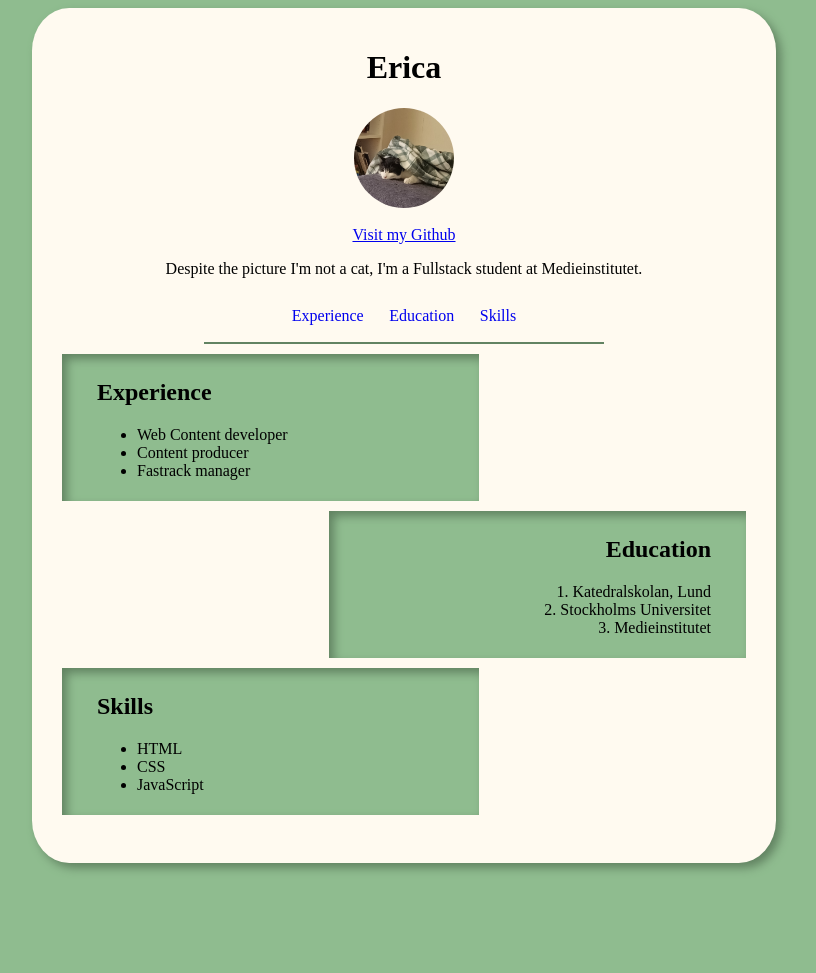
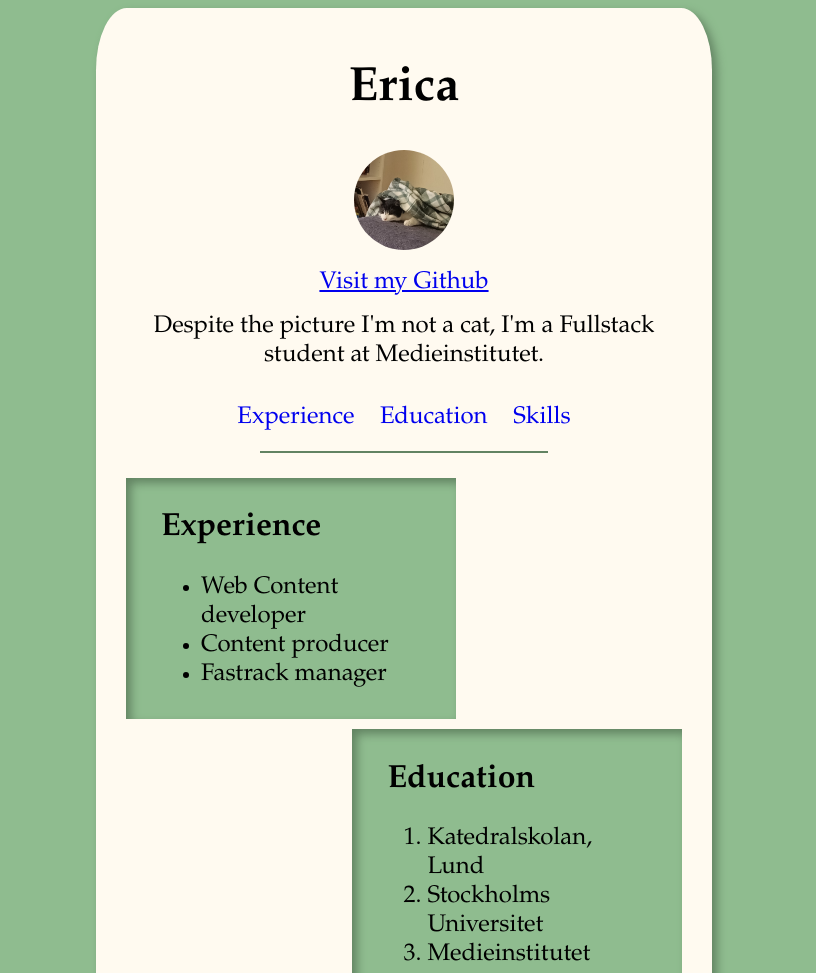
Before and after one commit to erica-f/my-profile, a plain HTML site: page index.html in a window 1280 px wide. Shown: the top 973 px of the page, without its empty margins (236-1052 px from the left). Before the commit the page ends 889 px from the top, so only its background shows below. Drawn offline with Linux system fonts and the light colour scheme.

Commit message:
Updated flexbox, added fade, changed font

```diff
--- a/css/style.css
+++ b/css/style.css
@@ -1,68 +1,127 @@
 body {
-background-color:darkseagreen;
+    background-color: darkseagreen;
+    font-family: Garamond, serif;
 }
+
 h1 {
-    text-align:center;
+    text-align: center;
+    font-size: 6vh;
+}
+h2 {
+    font-size: 4vh;
 }
 a {
     display: block;
-    text-align:center;
+    text-align: center;
+    font-size: 3vh;
+}
+section {
+    font-size: 3vh;
 }
 img {
     margin: auto;
-    display:block;
+    display: block;
+}
+li {
+    font-size: 3vh;
 }
 
 #intro {
-    text-align:center;
+    text-align: center;
+    margin: 15px;
 }
+
 main {
-width: 55vw;
     margin: 0 auto;
     background-color: floralwhite;
     border-radius: 5%;
     border: 1px;
-padding:20px;
+    padding: 20px;
     box-shadow: 5px 5px 10px rgb(98, 131, 98);
 }
+
+/* Extra small devices (phones, 600px and down) */
+@media only screen and (max-width: 600px) {
+
+    main {
+        width: 90vw;
+    }
+}
+
+/* Small devices (portrait tablets and large phones, 600px and up) */
+@media only screen and (min-width: 600px) {
+    main {
+        width: 90vw;
+    }
+
+}
+
+/* Medium devices (landscape tablets, 768px and up) */
+@media only screen and (min-width: 768px) {
+    main {
+        width: 60vw;
+    }
+
+}
+
+/* Large devices (laptops/desktops, 992px and up) */
+@media only screen and (min-width: 992px) {
+    main {
+        width: 55vw;
+    }
+
+}
+
+/* Extra large devices (large laptops and desktops, 1200px and up) */
+@media only screen and (min-width: 1200px) {
+    main {
+        width: 45vw;
+    }
+}
+
 nav {
     display: flex;
     justify-content: center;
-    width: 400px;
-    margin: 0 auto;
+    width: 50%;
+    margin: 20px auto;
     border-bottom: solid 2px rgb(98, 131, 98);
+    font-size: 3.5vh;
 }
+
 nav a {
     padding-bottom: 5px;
     text-decoration: none;
     margin: 1vw;
 }
-a:visited, a:active {
+
+a:visited,
+a:active {
     color: darkgreen;
 }
+
 #cv {
     margin: 5px;
+    display: flex;
+    flex-direction: column;
+}
 
+.rightside {
+    align-self: flex-end;
+    width: 60%;
 }
+
 .leftside {
-    display: flex;
-    flex-direction: row;
-    align-items:center;
+    width: 60%;
 }
-.rightside {
-    display: flex;
-    flex-direction: row-reverse;
-    text-align: right;
-    list-style-position: inside;
-    align-items: center;
-}
+
 .cv-section {
     background-color: darkseagreen;
-padding: 5px 35px ;
+    padding: 5px 35px;
     margin: 5px;
-width: 50%;
     height: 15%;
     box-shadow: 5px 5px 10px rgb(98, 131, 98) inset;
+    opacity: 0;
+    animation: mymove 5s forwards;
 }
 
 .profile-image {
@@ -74,3 +133,30 @@ height: 100px;
 a:hover {
     color: slategray;
 }
+
+@keyframes mymove {
+  from {
+    opacity: 0;
+}
+  to {
+    opacity:1;
+}
+}
+/*.animate {
+     animation-duration: 3s;
+  animation-name: slide-in;
+  animation-iteration-count:initial;
+  animation-direction: alternate;
+  background-color: black;
+}
+@keyframes slide-in {
+  from {
+    translate: 150vw 0;
+    scale: 200% 1;
+  }
+
+  to {
+    translate: 0 0;
+    scale: 100% 1;
+  }
+}*/
--- a/index.html
+++ b/index.html
@@ -1,21 +1,23 @@
 <!DOCTYPE html>
 <html lang="en">
+
 <head>
     <link rel="stylesheet" href="css/style.css">
     <meta charset="UTF-8">
     <meta name="viewport" content="width=device-width, initial-scale=1.0">
     <title>My profile</title>
 </head>
+
 <body>
     <main>
         <header>
             <h1>Erica</h1>
 
-    <img src="img/profile.jpg" class="profile-image"/><br>
+            <img src="img/profile.jpg" class="profile-image" /><br>
             <a href="https://github.com/erica-f" target="_blank">Visit my Github</a>
-    <p id="intro">
+            <section id="intro">
                 Despite the picture I'm not a cat, I'm a Fullstack student at Medieinstitutet.
-    </p>
+            </section>
         </header>
 
         <nav>
@@ -23,9 +25,9 @@
             <a href="#sectionTwo">Education</a>
             <a href="#sectionThree">Skills</a>
         </nav>
+
         <section id="cv">
             <article class="leftside">
-    </article>
                 <section class="cv-section" id="sectionOne">
                     <h2>Experience</h2>
                     <ul>
@@ -68,12 +70,14 @@ Content producer
                         </li>
                     </ul>
                 </section>
+
             </article>
         </section>
-    <br>
+
     </main>
     <footer>
         @Me
     </footer>
 </body>
+
 </html>
```
Lines whose indentation alone changed are shown as unchanged.
